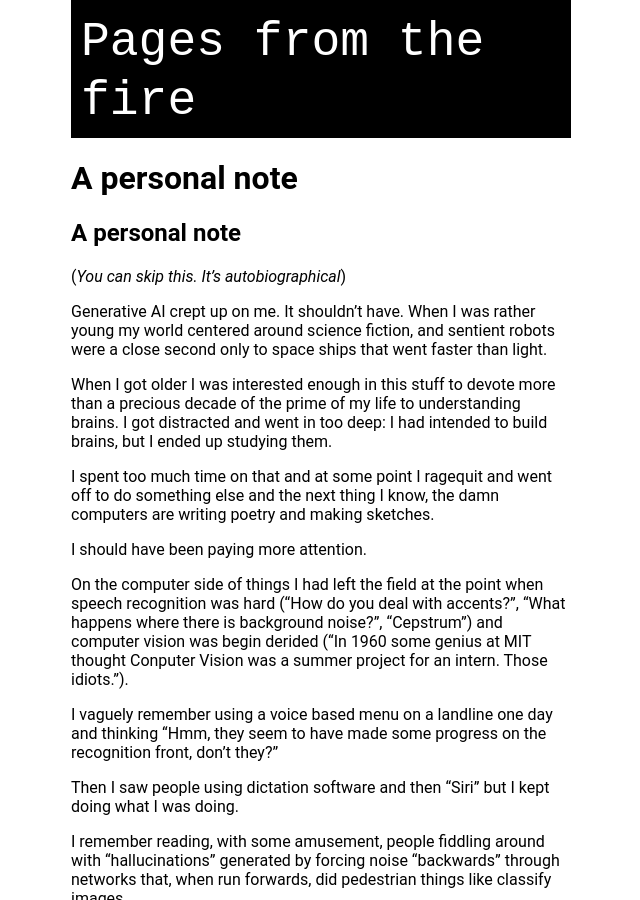
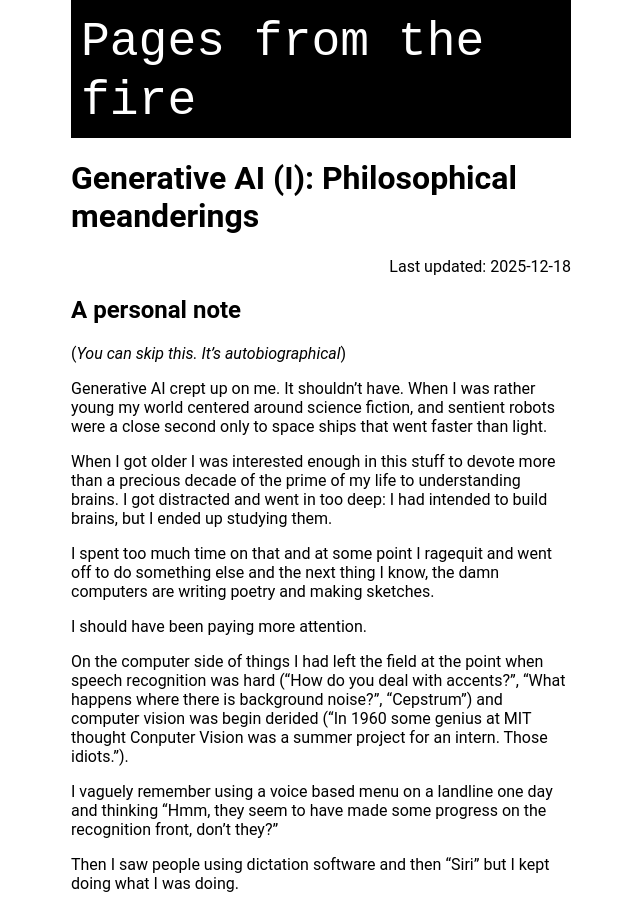
Before and after one commit to kghose/kghose.github.io, a Jekyll site: the page built from ai/2025-generative-ai-philosophical.md, in a window 1280 px wide and 900 px high. Shown: the whole window, without its empty margins (319-959 px from the left). Built offline with Jekyll 4.4.1, drawn with Linux system fonts in a browser that asks for light colours; our own code applies the rules of GitHub Pages for plain Markdown files.

Commit message:
Fix title.

```diff
--- a/ai/2025-generative-ai-philosophical.md
+++ b/ai/2025-generative-ai-philosophical.md
@@ -1,6 +1,6 @@
 ---
-title: Generative AI (I): Philosophical meanderings
-permalink: generative-ai-philosophical
+title: "Generative AI (I): Philosophical meanderings"
+permalink: /generative-ai-philosophical
 last_modified_at: 2025-12-18
 ---
 
```
